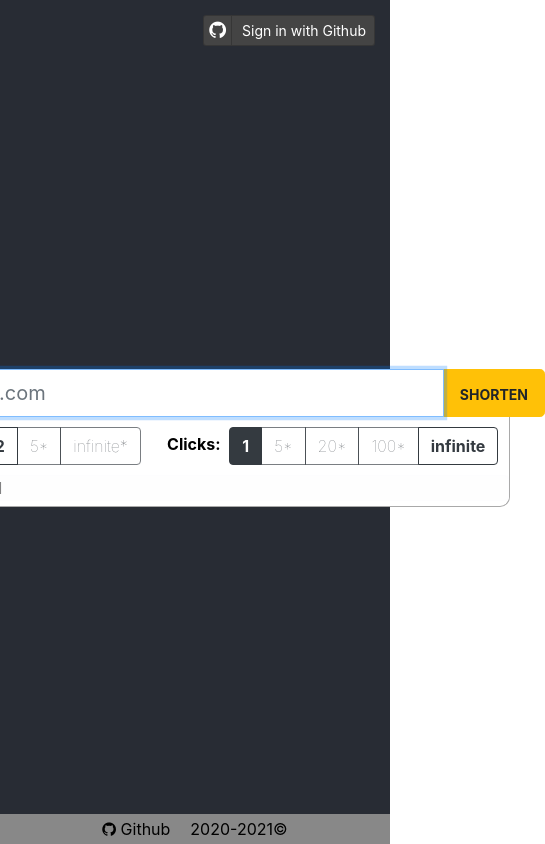
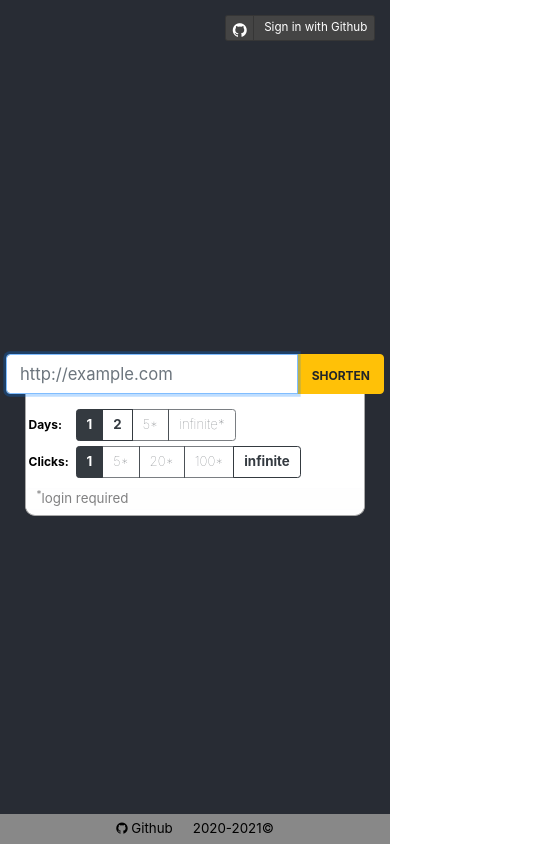
Before and after one commit to j0rsa/shorten-front, a React (Create React App) app: page / in a window 390 px wide. Shown: the whole page, 545 px wide, since content can reach past the window. Built offline with nearby package versions, Linux system fonts and the light colour scheme.

Commit message:
added mobile version for wide components

```diff
--- a/src/component/ShortenBox.css
+++ b/src/component/ShortenBox.css
@@ -75,3 +75,38 @@
     text-indent: -0.000001em;
     line-height: 0.6em;
 }
+
+@media only screen and (max-width: 600px) {
+    .ShortenContainer {
+        min-width: 300px;
+    }
+
+    * {
+        font-size: 10pt;
+    }
+
+   .ShortenButton {
+        font-variant-caps: all-small-caps;
+        font-weight: bold;
+    }
+
+    .ShortenOptions {
+        padding: 10px 0;
+        width: 100%;
+        display: flex;
+        flex-direction: column;
+        justify-content: space-around;
+    }
+
+    .ShortenOptions > div > span {
+        font-size: 9pt;
+        padding: 3px 3px;
+        width: 50px;
+        display: inline-block;
+    }
+
+    .ShortenOptions > div {
+        padding-top: 5px;
+    }
+
+}
--- a/src/component/UrlPreview.css
+++ b/src/component/UrlPreview.css
@@ -15,3 +15,9 @@
 .UrlPreviewHidden {
     display: none;
 }
+
+@media only screen and (max-width: 600px) {
+    .UrlPreview {
+        width: 300px;
+    }
+}
```
